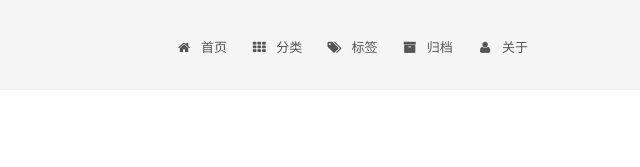
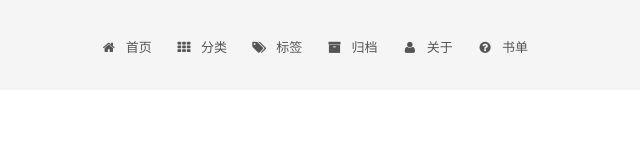
Before and after one commit to liuyue2656/liuyue2656.github.io, a plain HTML site: page 2016/08/31/linux-crontab/index.html in a window 1280 px wide. Shown: the top 167 px of the page, 292-932 px from the left. Drawn offline with Linux system fonts and the light colour scheme; some packages are replaced by stand-ins of ours; a script that the page names is missing; a web font is replaced by a local one.

Commit message:
Site updated: 2016-09-01 12:07:13

```diff
--- a/2016/08/31/linux-crontab/index.html
+++ b/2016/08/31/linux-crontab/index.html
@@ -237,6 +237,16 @@
               <i class="menu-item-icon fa fa-fw fa-user"></i> <br />
 
             关于
+          </a>
+        </li>
+
+
+        <li class="menu-item menu-item-books">
+          <a href="/books" rel="section">
+
+              <i class="menu-item-icon fa fa-fw fa-question-circle"></i> <br />
+
+            书单
           </a>
         </li>
 
```
Also changed, not shown: about/index.html (+10 -0 lines), archives/2016/08/index.html (+10 -0 lines), archives/2016/index.html (+10 -0 lines), archives/index.html (+10 -0 lines), books/index.html (+10 -0 lines), categories/Linux/index.html (+10 -0 lines), categories/index.html (+10 -0 lines), index.html (+10 -0 lines), tags/crontab/index.html (+10 -0 lines), tags/index.html (+10 -0 lines), tags/linux/index.html (+10 -0 lines).
